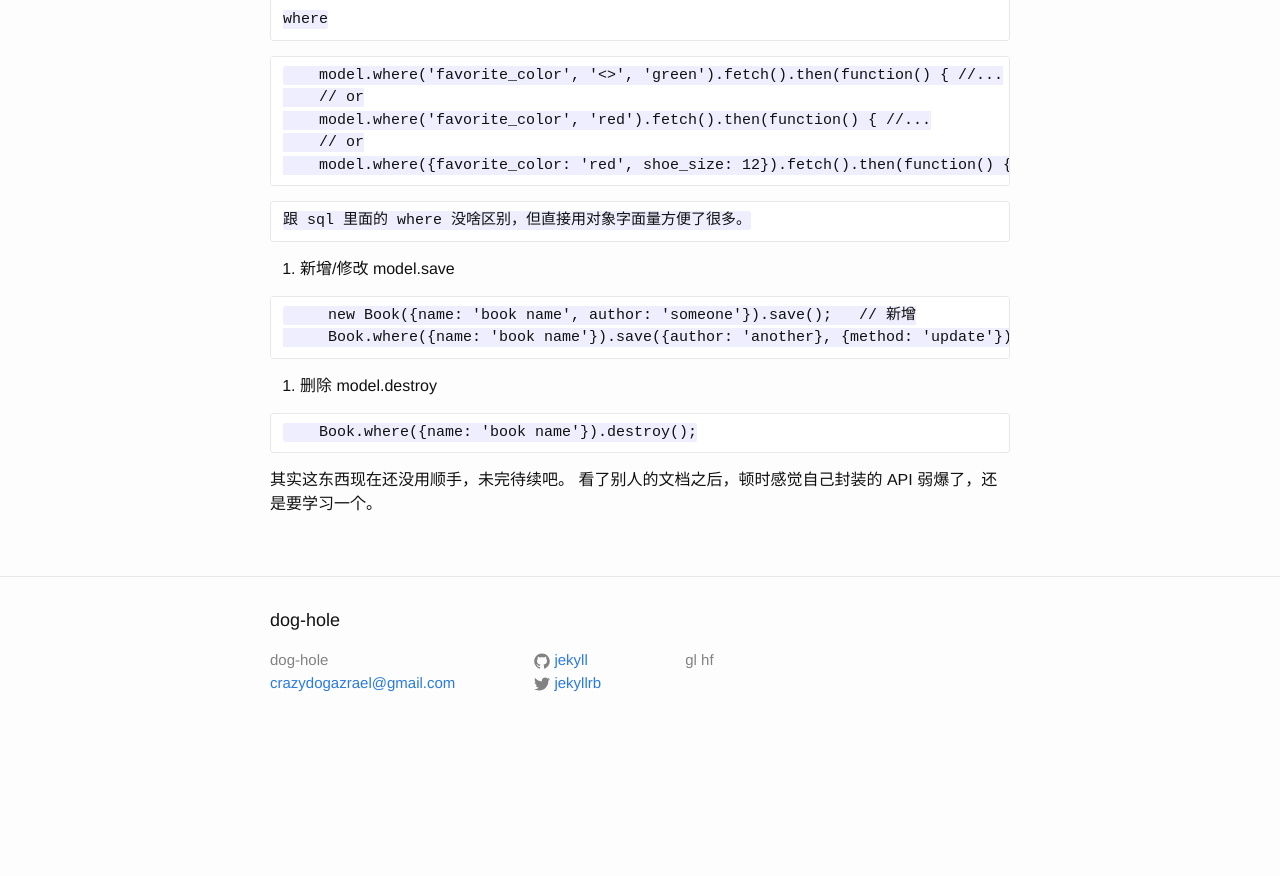
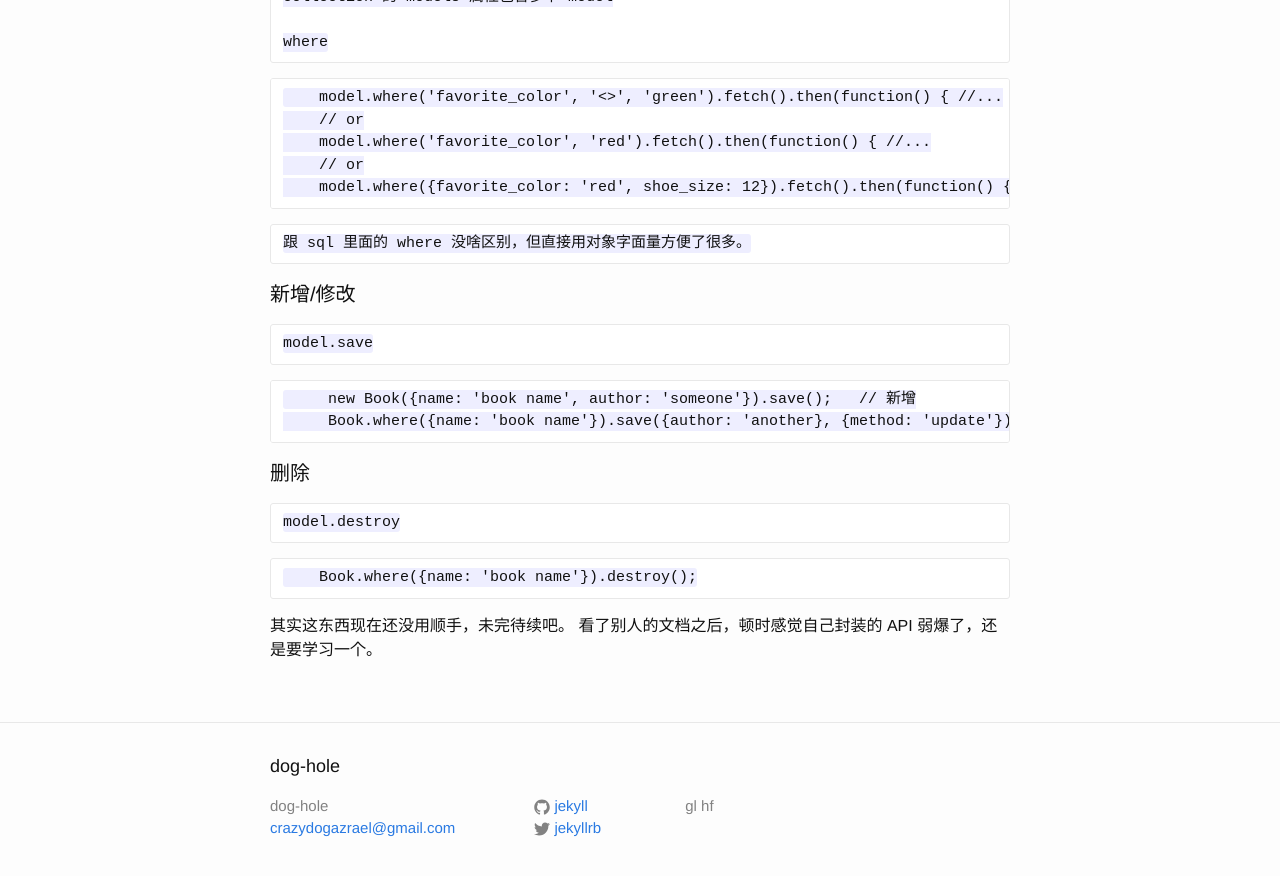
Before and after one commit to Crazydogs/Crazydogs.github.io, a Jekyll site: the page built from _posts/2016-8-12-node-mysql-库-bookshelf.markdown, in a window 1280 px wide and 900 px high, scrolled down 2759 px. Shown: the top 876 px of the window. Built offline with Jekyll 4.4.1, drawn with Linux system fonts in a browser that asks for light colours; before the commit the page ends 3513 px from its top, so only the background shows below that; some of the changed lines change nothing that is shown.

Commit message:
放弃了 = =

`````diff
--- a/_posts/2016-8-12-node-mysql-库-bookshelf.markdown
+++ b/_posts/2016-8-12-node-mysql-库-bookshelf.markdown
@@ -103,18 +103,18 @@ bookShelf 提供了一个 transaction 方法，可以在事务中进行的操作
 ## 常用操作
 BookShelf 中所有数据库操作都通过 Promise 封装，熟悉的话用起来是非常爽快的。
 
-1. 查询
+#### 查询
 
     fetch/fetchPage/fetchAll
 
 ````
-        // select * from `books` where `ISBN-13` = '9780440180296'
-        new Book({'ISBN-13': '9780440180296'})
-          .fetch()
-          .then(function(model) {
-            // outputs 'Slaughterhouse Five'
-            console.log(model.get('title'));
-          });
+    // select * from `books` where `ISBN-13` = '9780440180296'
+    new Book({'ISBN-13': '9780440180296'})
+      .fetch()
+      .then(function(model) {
+        // outputs 'Slaughterhouse Five'
+        console.log(model.get('title'));
+      });
 ````
 
     这三个方法看名字应该就能知道什么意思了，都是返回 Promise 对象，前两个方法
@@ -133,7 +133,7 @@ BookShelf 中所有数据库操作都通过 Promise 封装，熟悉的话用起
 
     跟 sql 里面的 where 没啥区别，但直接用对象字面量方便了很多。
 
-2. 新增/修改
+#### 新增/修改
     model.save
 
 ````
@@ -141,7 +141,7 @@ BookShelf 中所有数据库操作都通过 Promise 封装，熟悉的话用起
      Book.where({name: 'book name'}).save({author: 'another}, {method: 'update'}); 修改
 ````
 
-3. 删除
+#### 删除
     model.destroy
 
 ````
`````
